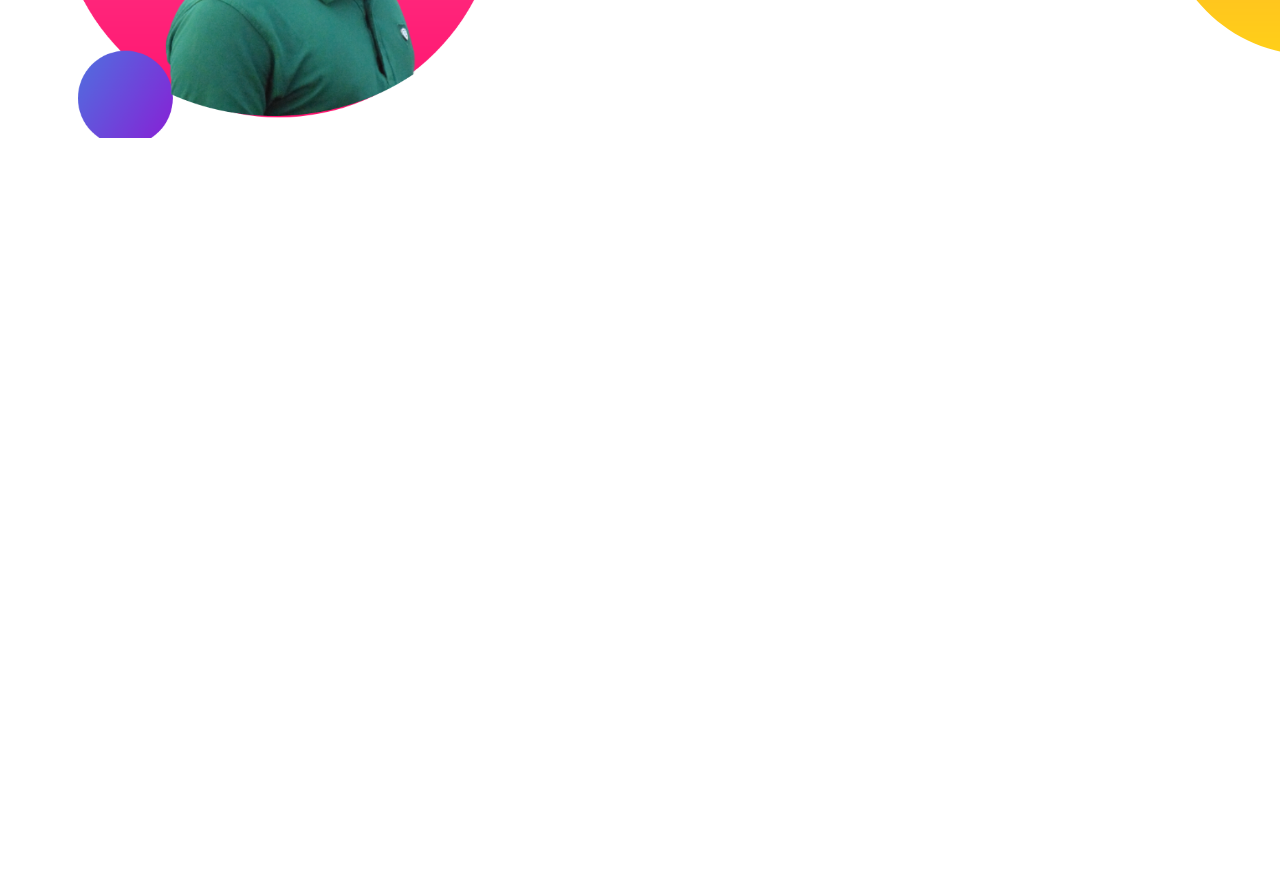
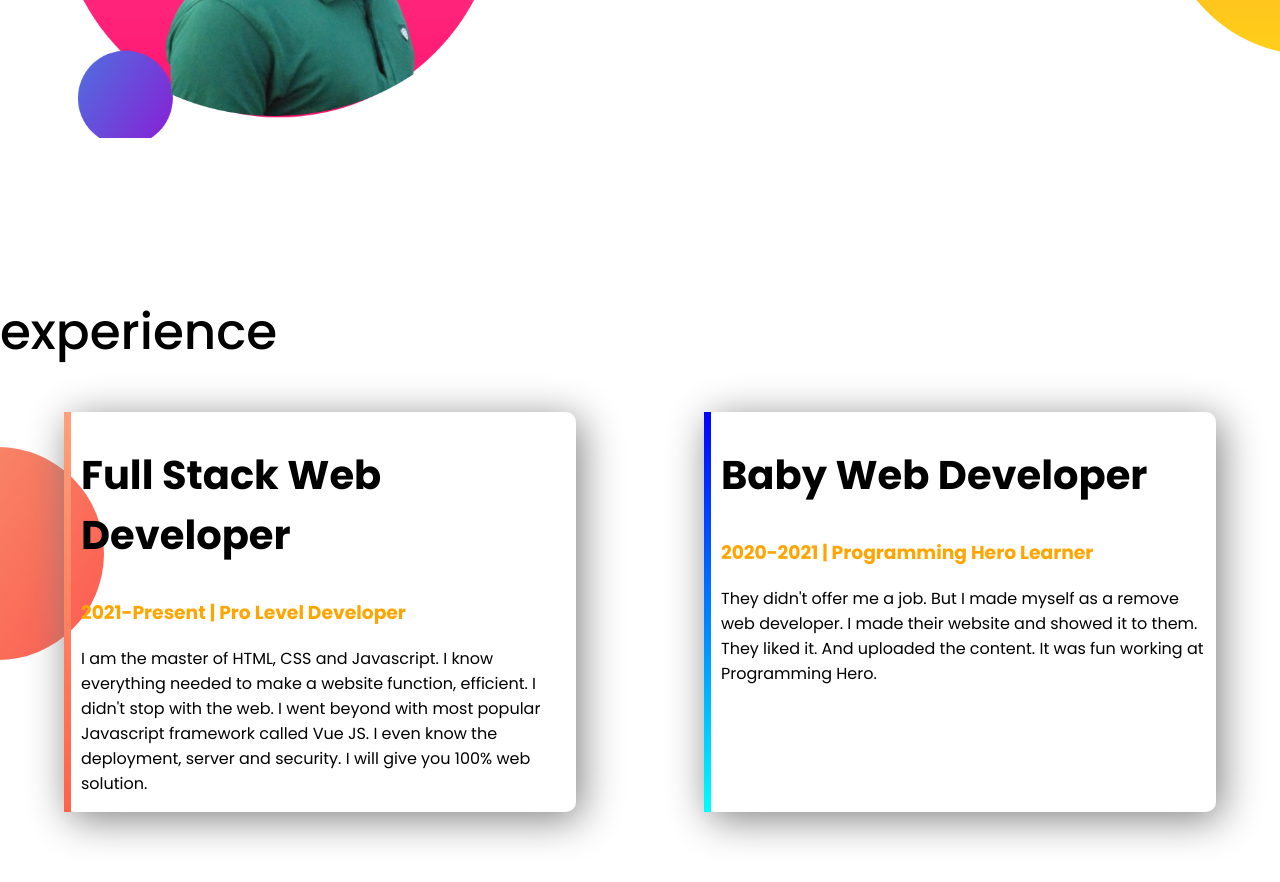
Before and after one commit to kishor-0zz/devloper-portfolio, a plain HTML site: page index.html in a window 1280 px wide. Shown: the part 979-1861 px from the top of the page. Before the commit the page ends 1274 px from the top, so only its background shows below. Drawn offline with Linux system fonts and the light colour scheme.

Commit message:
section add

```diff
--- a/css/style.css
+++ b/css/style.css
@@ -6,10 +6,16 @@ h1{
     font-size: 50px;
     font-weight: 500;
 }
+h2{
+    font-size: 40px;
+}
 .my-class1{
     color: #fabc8f;
 }
-section {
+.orange-color{
+    color: orange;
+}
+.fleixable-container {
     display: flex;
     margin-bottom: 150px;
 }
@@ -39,3 +45,28 @@ section {
     background-repeat: no-repeat;
     background-position: right;
 }
+.experience-item{
+    box-shadow: 5px 7px 40px grey;
+    width: 40%;
+    margin-right: 5%;
+    margin-left: 5%;
+    border-radius: 10px;
+    padding-left: 10px;
+}
+.experience-area{
+    background-image: url(../images/exp-bg.png);
+    background-repeat: no-repeat;
+    background-position: left;
+}
+#web-dev-emperience{
+    border-left: 7px solid;
+    border-image: linear-gradient(180deg, lightsalmon, tomato);
+    border-image-slice: 1;
+
+
+}
+#full-stack-experience{
+    border-left: 7px solid;
+    border-image: linear-gradient(180deg, blue, cyan);
+    border-image-slice: 1;
+}
--- a/index.html
+++ b/index.html
@@ -14,7 +14,7 @@
 </head>
 
 <body>
-    <section class="top-banner">
+    <section class="top-banner fleixable-container">
         <div class="helf-width">
             <h1>welcome to</h1>
             <h1><span class="my-class1">kishor saha</span> world!</h1>
@@ -22,21 +22,43 @@
             <p>You might saw me jumping, climbing buildings, and stopping trains. But nobody pays me a dime for that
                 work. That's why I am learning and mastering web development. I will not stop until I become the Web
                 Development Hero.</p>
-            <a href="https://www.linkedin.com/feed/" target="_blank" class="link-btn" >hireme</a>
+            <a href="https://www.linkedin.com/feed/" target="_blank" class="link-btn">hireme</a>
         </div>
         <div class="helf-width">
             <img src="images/kishor-bg2.png" alt="">
         </div>
     </section>
-    <section class="dreem-big">
+    <section class="dreem-big fleixable-container">
         <div class="helf-width">
             <img src="images/kishor-bg1.png" alt="">
         </div>
         <div class="helf-width">
             <h1>Dream Big</h1>
             <h3>Become a web developer</h3>
-            <p>I already learned the basic HTML and CSS. I can build any simple website. I can even teach my grandma how to make simple website. My goal is to build 3 websites and learn advanced topics.</p>
-            <a href="https://www.linkedin.com/feed/" target="_blank" class="link-btn" >download resume</a>
+            <p>I already learned the basic HTML and CSS. I can build any simple website. I can even teach my grandma how
+                to make simple website. My goal is to build 3 websites and learn advanced topics.</p>
+            <a href="https://www.linkedin.com/feed/" target="_blank" class="link-btn">download resume</a>
+    </section>
+    <section class="experience-area">
+        <h1>experience</h1>
+        <div class="fleixable-container">
+            <div id="web-dev-emperience" class="experience-item">
+                <h2>Full Stack Web Developer</h2>
+                <h3 class="orange-color">2021-Present | Pro Level Developer</h3>
+                <p>I am the master of HTML, CSS and Javascript. I know everything needed to make a website function,
+                efficient. I didn't stop with the web. I went beyond with most popular Javascript framework called
+                Vue
+                JS. I even know the deployment, server and security. I will give you 100% web solution.</p>
+            </div>
+            <div id="full-stack-experience" class="experience-item">
+                <h2>Baby Web Developer</h2>
+                <h3 class="orange-color">2020-2021 | Programming Hero Learner</h3>
+                <p>They didn't offer me a job. But I made myself as a remove web developer. I made their website and
+                showed
+                it to them. They liked it. And uploaded the content. It was fun working at Programming Hero.</p>
+            </div>
+        </div>
+
     </section>
 
 
```
Also changed, not shown: images/jhankar.png (deleted), images/jhankar2.png (deleted).
